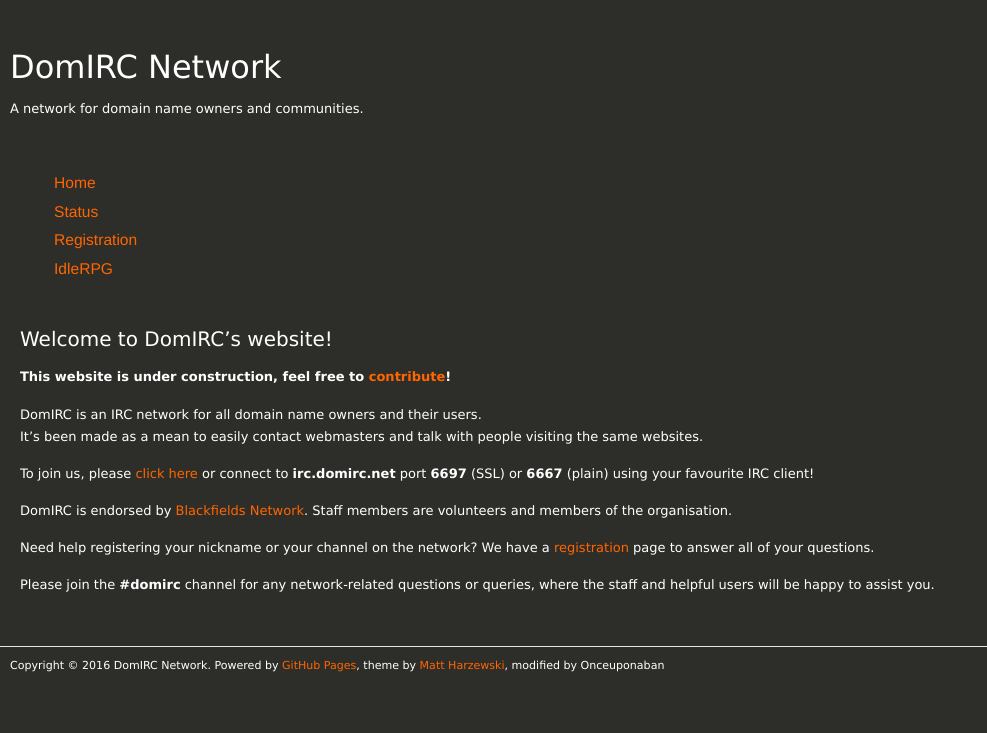
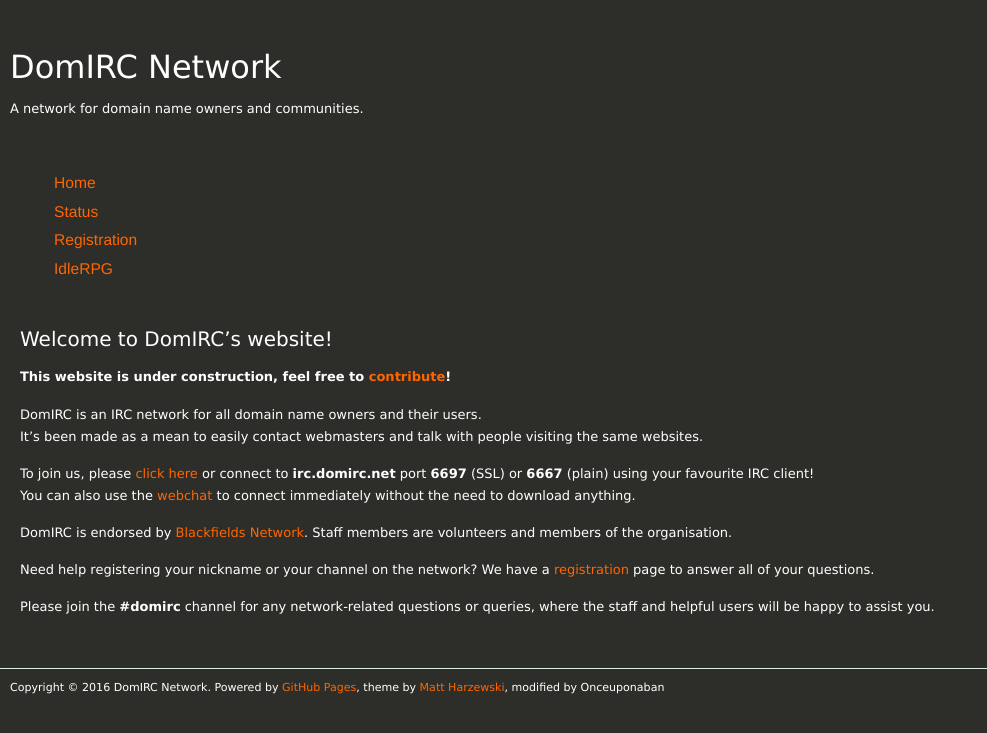
Before and after one commit to DomIRC/domirc.github.io, a Jekyll site: the page built from index.md, in a window 1280 px wide. Shown: the top 733 px of the page, without its empty margins (0-987 px from the left). Built offline with Jekyll 4.4.1, drawn with Linux system fonts in a browser that asks for light colours; nearby versions of some CDN libraries.

Commit message:
mention the webchat on the front page

```diff
--- a/index.md
+++ b/index.md
@@ -11,6 +11,7 @@
 It's been made as a mean to easily contact webmasters and talk with people visiting the same websites.
 
 To join us, please [click here](ircs://irc.domirc.net:6697) or connect to **irc.domirc.net** port **6697** (SSL) or **6667** (plain) using your favourite IRC client!
+You can also use the [webchat](webchat) to connect immediately without the need to download anything.
 
 DomIRC is endorsed by [Blackfields Network](https://blackfields.net). Staff members are volunteers and members of the organisation.
 
```
